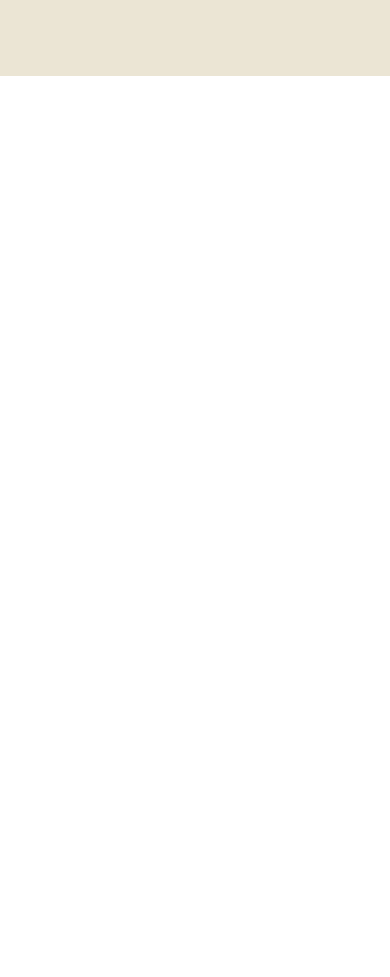
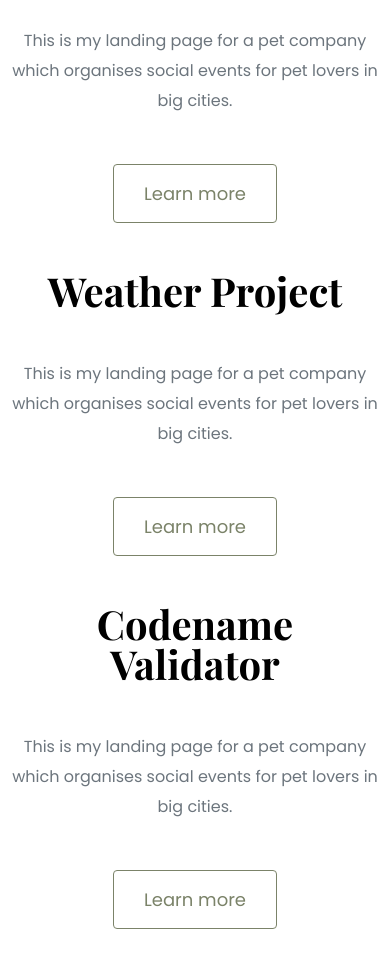
Before and after one commit to trinayau/Portfolio-Website, a plain HTML site: page index.html in a window 390 px wide. Shown: the part 701-1678 px from the top of the page. Before the commit the page ends 844 px from the top, so only its background shows below. Drawn offline with nearby package versions, Linux system fonts and the light colour scheme.

Commit message:
Responsive design and projects added

```diff
--- a/index.html
+++ b/index.html
@@ -36,5 +36,65 @@
         <a href="#" class="btn btn-branding">Contact me</a>
       </div>
     </div>
+    <p class="text-center m-5">Featured Projects</p>
+    <div class="container">
+      <div class="row mb-5">
+        <div class="col d-none d-lg-block">
+          <img
+            src="images/miya.jpg"
+            alt="pictures of website landing page for Miya"
+            class="img-fluid"
+          />
+        </div>
+        <div class="col">
+          <div class="project-description">
+            <h2 class="mb-5">Pet Social Landing Page</h2>
+            <p class="mb-5 text-muted">
+              This is my landing page for a pet company which organises social
+              events for pet lovers in big cities.
+            </p>
+            <a href="" class="btn btn-branding-outline">Learn more</a>
+          </div>
+        </div>
+      </div>
+      <div class="row mb-5">
+        <div class="col">
+          <div class="project-description">
+            <h2 class="mb-5">Weather Project</h2>
+            <p class="mb-5 text-muted">
+              This is my landing page for a pet company which organises social
+              events for pet lovers in big cities.
+            </p>
+            <a href="" class="btn btn-branding-outline">Learn more</a>
+          </div>
+        </div>
+        <div class="col d-none d-lg-block">
+          <img
+            src="images/weather.jpg"
+            alt="pictures of weather project"
+            class="img-fluid"
+          />
+        </div>
+      </div>
+      <div class="row mb-5">
+        <div class="col d-none d-lg-block">
+          <img
+            src="images/codename.jpg"
+            alt="pictures of codename validator project"
+            class="img-fluid"
+          />
+        </div>
+        <div class="col">
+          <div class="project-description">
+            <h2 class="mb-5">Codename Validator</h2>
+            <p class="mb-5 text-muted">
+              This is my landing page for a pet company which organises social
+              events for pet lovers in big cities.
+            </p>
+            <a href="" class="btn btn-branding-outline">Learn more</a>
+          </div>
+        </div>
+      </div>
+    </div>
   </body>
 </html>
--- a/src/styles.css
+++ b/src/styles.css
@@ -24,8 +24,14 @@ h1 {
   font-size: 96px;
 }
 
+h2 {
+  font-size: 64px;
+}
+
 p {
   font-weight: normal;
+  font-size: 16px;
+  line-height: 30px;
 }
 
 .hero {
@@ -54,3 +60,36 @@ p {
   line-height: 27px;
   padding: 15px 30px;
 }
+
+.btn-branding-outline {
+  color: var(--branding-colour);
+  border: 1px solid var(--branding-colour);
+  border-radius: 4px;
+  font-size: 18px;
+  line-height: 27px;
+  padding: 15px 30px;
+}
+
+.project-description {
+  padding: 100px 60px;
+}
+
+@media (max-width: 960px) {
+  h1 {
+    font-size: 60px;
+    line-height: 2;
+  }
+
+  h2 {
+    font-size: 40px;
+    line-height: 1;
+  }
+  .project-description {
+    padding: 0;
+    text-align: center;
+  }
+
+  .hero {
+    padding: 80px 20px;
+  }
+}
```
Also changed, not shown: images/codename.jpg (added), images/miya.jpg (added), images/weather.jpg (added).
